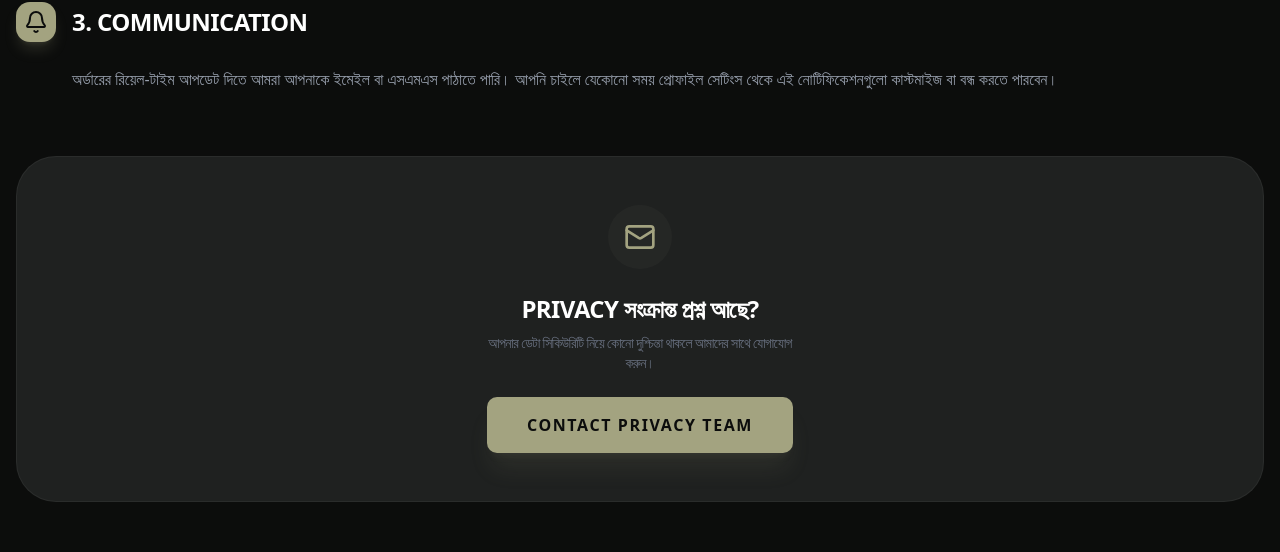
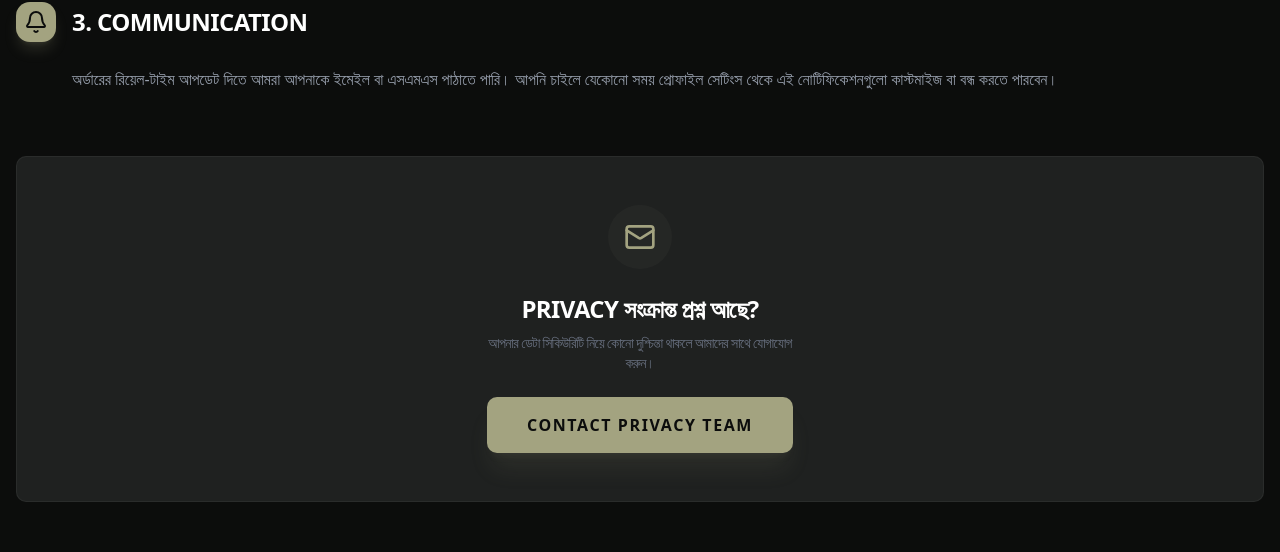
Before and after one commit to cseswapon/foodhub_client, a Next.js app: page /privacy in a window 1280 px wide. Shown: the part 1359-1911 px from the top of the page. Built offline with nearby package versions, Linux system fonts and the light colour scheme.

Commit message:
[ADD] - added on footer and privacy section

```diff
--- a/src/app/(commonLayout)/privacy/page.tsx
+++ b/src/app/(commonLayout)/privacy/page.tsx
@@ -152,7 +152,7 @@ export default function PrivacyPage() {
           </section>
 
           {/* Contact Footer */}
-          <div className="rounded-[40px] bg-[#1f2120] p-12 text-center border border-white/5 space-y-6">
+          <div className="rounded-lg bg-[#1f2120] p-12 text-center border border-white/5 space-y-6">
             <div className="h-16 w-16 bg-[#a3a380]/5 rounded-full flex items-center justify-center mx-auto text-[#a3a380]">
               <Mail size={32} />
             </div>
--- a/src/components/shared/footer/Footer.tsx
+++ b/src/components/shared/footer/Footer.tsx
@@ -119,10 +119,10 @@ const Footer = ({ className }: FooterProps) => {
         <div className="mt-12 pt-8 border-t border-white/5 flex flex-col md:flex-row justify-between items-center gap-4 text-sm text-gray-500">
           <p>© {currentYear} Spicyhunt. All Rights Reserved.</p>
           <div className="flex gap-6">
-            <Link href="#" className="hover:text-white transition-colors">
+            <Link href="/privacy" className="hover:text-white transition-colors">
               Privacy Policy
             </Link>
-            <Link href="#" className="hover:text-white transition-colors">
+            <Link href="/terms" className="hover:text-white transition-colors">
               Terms of Service
             </Link>
           </div>
```
